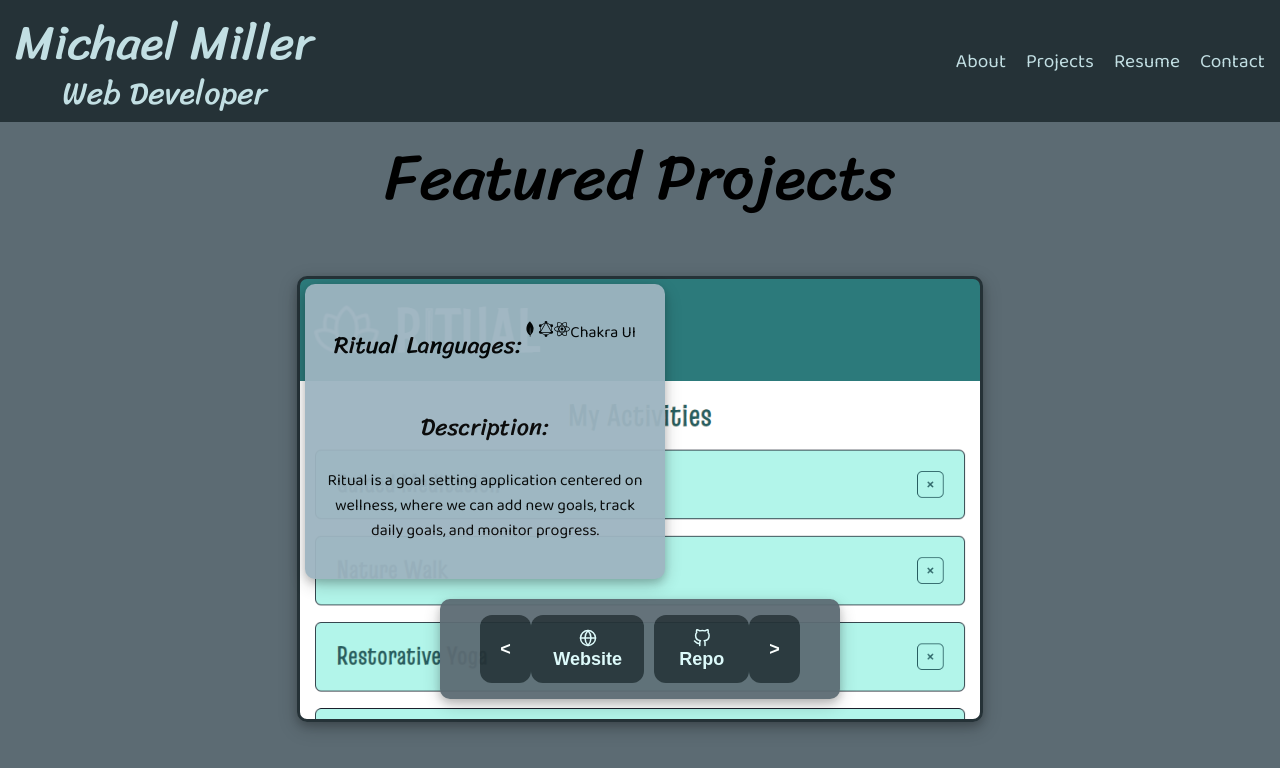
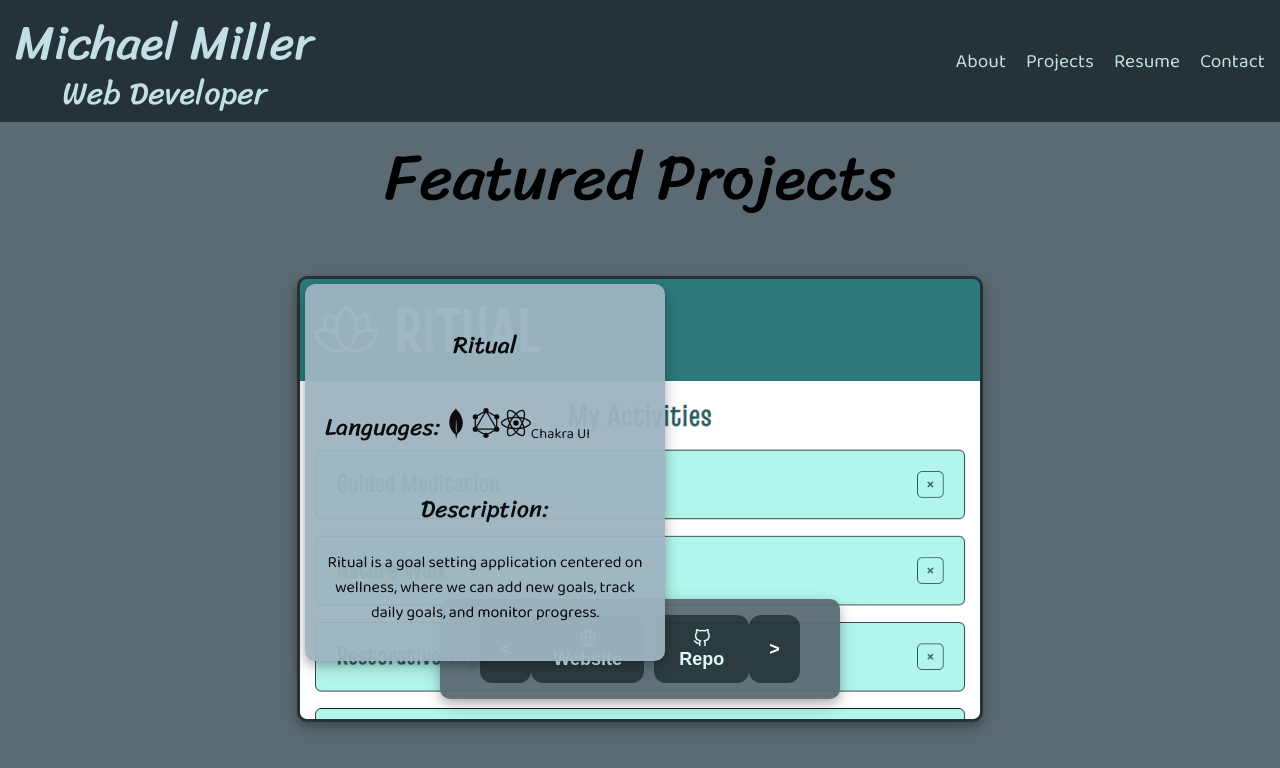
Before and after one commit to mimi5930/mike-miller-dev-port, a React (Create React App) app: page /portfolio in a window 1280 px wide. Shown: the top 768 px of the page. Built offline with nearby package versions, Linux system fonts and the light colour scheme.

Commit message:
further project edits

```diff
--- a/src/components/ProjectDescription.jsx
+++ b/src/components/ProjectDescription.jsx
@@ -5,10 +5,10 @@ export default function ProjectDescription({ title, languages, description }) {
     <div className="project-info-card">
       <div className="project-title-container">
         <h2>{title}</h2>
-        <div className="language-container">
-          <h2>Languages:</h2>
-          <p>{languages}</p>
-        </div>
+      </div>
+      <div className="language-container">
+        <h2>Languages:</h2>
+        <p className="languages">{languages}</p>
       </div>
       <div>
         <h2>Description:</h2>
--- a/src/components/styles/project-description.css
+++ b/src/components/styles/project-description.css
@@ -25,6 +25,7 @@
 
 .language-container {
   display: flex;
+  align-items: center;
 }
 
 .language-container .description {
@@ -32,3 +33,11 @@
   padding: 20px 0px;
   text-align: left;
 }
+
+.languages {
+  font-size: 0.9em;
+}
+
+.languages svg {
+  font-size: 30px;
+}
--- a/src/pages/Portfolio.jsx
+++ b/src/pages/Portfolio.jsx
@@ -19,12 +19,7 @@ const projects = [
   {
     title: 'Ritual',
     pic: 'ritual.png',
-    languages: [
-      <SiMongodb></SiMongodb>,
-      <SiGraphql></SiGraphql>,
-      <SiReact></SiReact>,
-      'Chakra UI'
-    ],
+    languages: [<SiMongodb />, <SiGraphql />, <SiReact />, 'Chakra UI'],
     description:
       'Ritual is a goal setting application centered on wellness, where we can add new goals, track daily goals, and monitor progress.',
     alt: "Ritual's homepage",
```
